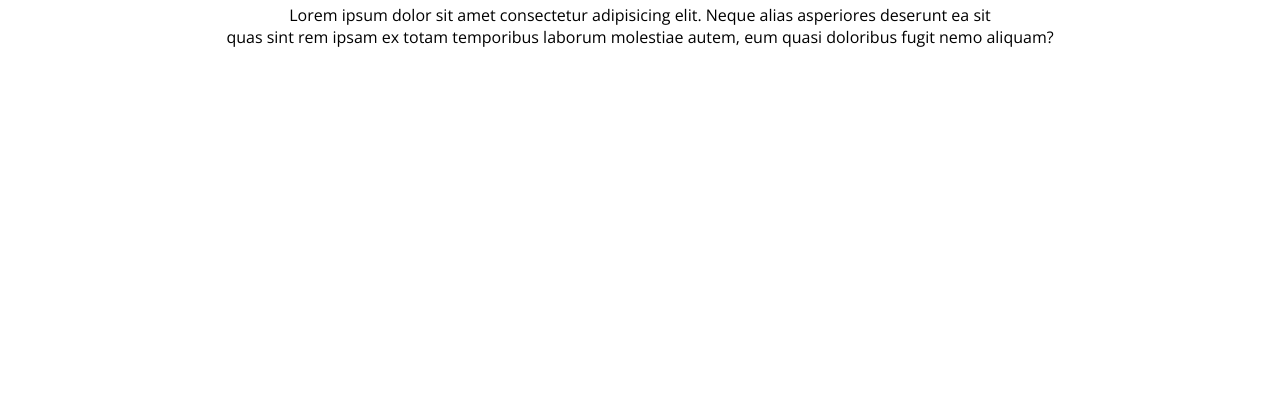
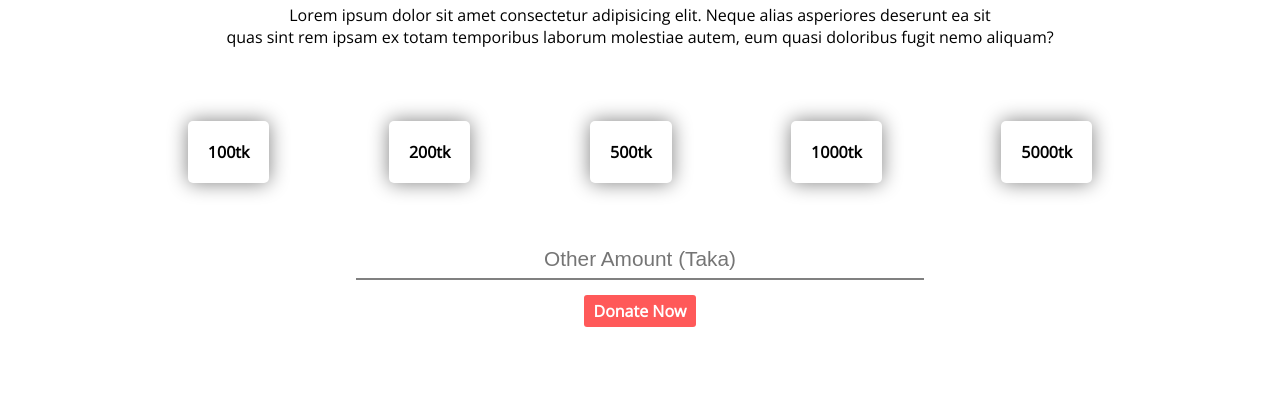
Before and after one commit to asifurrahmanpial/Donation-Website-Template, a plain HTML site: page index.html in a window 1280 px wide. Shown: the part 693-1086 px from the top of the page. Before the commit the page ends 828 px from the top, so only its background shows below. Drawn offline with nearby package versions, Linux system fonts and the light colour scheme.

Commit message:
added second section

```diff
--- a/index.html
+++ b/index.html
@@ -15,14 +15,38 @@
     <section class="first-section">
         <h1><b>Let's Help Those Who Are </br> More In Need</b></h1>
         <p>Lorem ipsum dolor sit amet consectetur adipisicing elit. Ipsa natus dolore magni voluptatem illo, dolores expedita quasi <br> hic facilis neque ipsam eum doloremque aliquid sapiente dolorem optio recusandae exercitationem quis.</p>
-        <a rel="noopener" target="blank" class="link-button" href="https://donate.savethechildren.org/en">Donate Now</a>
+        <div class="donate-button">
+            <a rel="noopener" target="blank" class="link-button" href="https://donate.savethechildren.org/en">Donate Now</a>
+        </div>
     </section>
     <section class="second-section">
         <div>
             <h2>Donate Today</h2>
             <p>Lorem ipsum dolor sit amet consectetur adipisicing elit. Neque alias asperiores deserunt ea sit <br> quas sint rem ipsam ex totam temporibus laborum molestiae autem, eum quasi doloribus fugit nemo aliquam?</p>
         </div>
-        <div></div>
+        <div class="flexible-container">
+            <div class="box">
+                100tk
+            </div>
+            <div class="box">
+                200tk
+            </div>
+            <div class="box">
+                500tk
+            </div>
+            <div class="box">
+                1000tk
+            </div>
+            <div class="box">
+                5000tk
+            </div>
+        </div>
+        <div>
+            <input type="input" class="form-field" placeholder="Other Amount (Taka)">
+        </div>
+        <div class="donate-button">
+            <a rel="noopener" target="blank" class="link-button" href="https://donate.savethechildren.org/en">Donate Now</a>
+        </div>
     </section>
 </body>
 </html>
--- a/style.css
+++ b/style.css
@@ -9,6 +9,9 @@ body{
     height: 300px;
     color: white;
     padding: 10%;
+}
+.donate-button{
+    padding-top: 20px;
 }
 .link-button{
     text-decoration: none;
@@ -24,5 +27,34 @@ body{
 .second-section{
     padding: 5%;
     text-align: center;
-    align-items: center;
 }
+.flexible-container{
+    display: flex;
+    padding: 5%;
+    justify-content: center;
+}
+.box{
+    font-weight: bold;
+    margin: auto;
+    border-radius: 5px;
+    box-shadow: 0 0 20px gray;
+    background-image: linear-gradient(grey);
+    padding: 20px 20px;
+}
+.box:hover{
+    background-color: #ff5959;
+}
+.form-field {
+  width: 50%;
+  border: 0;
+  border-bottom: 2px solid grey;
+  outline: 0;
+  font-size: 1.3rem;
+  color: black;
+  padding: 7px 0;
+  background: transparent;
+  transition: border-color 0.2s;
+}
+::placeholder{
+    text-align: center;
+}
```
